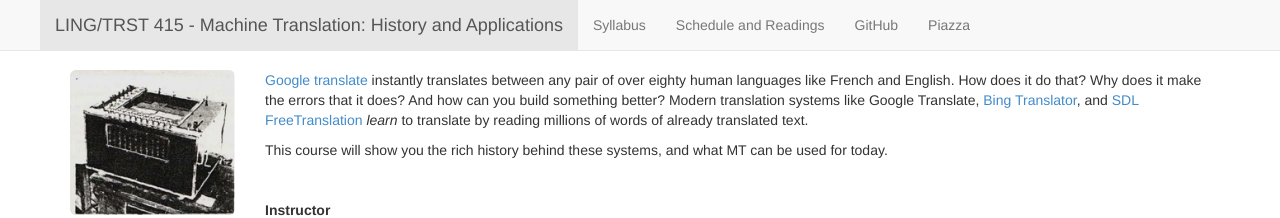
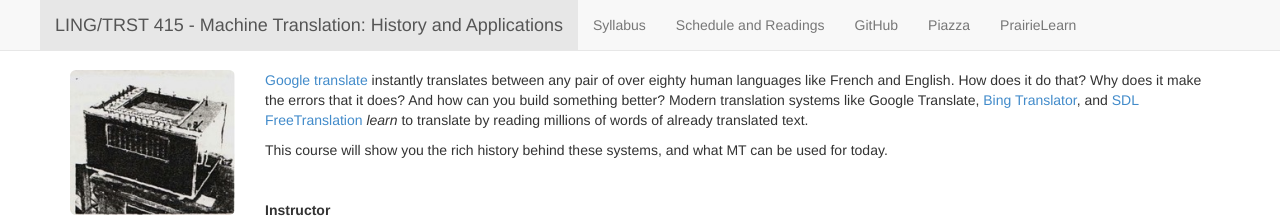
Before and after one commit to 2020-Spring-UIUC-LING415/2020-Spring-UIUC-LING415.github.io, a Jekyll site: the page built from index.md, in a window 1280 px wide. Shown: the top 218 px of the page. Built offline with Jekyll 4.4.1, drawn with Linux system fonts in a browser that asks for light colours; nearby versions of some CDN libraries.

Commit message:
Update frame.html

```diff
--- a/_layouts/frame.html
+++ b/_layouts/frame.html
@@ -48,6 +48,7 @@
             <li id="schedule"><a href="schedule.html">Schedule and Readings</a></li>
             <li id="github"><a href="https://github.com/2020-Spring-UIUC-LING415">GitHub</a></li>
             <li id="piazza"><a href="https://piazza.com/illinois/spring2020/ling415trst415">Piazza</a></li>
+            <li id="piazza"><a href="https://prairielearn.engr.illinois.edu/pl/">PrairieLearn</a></li>
           </ul>
         </nav>
       </div>
```
